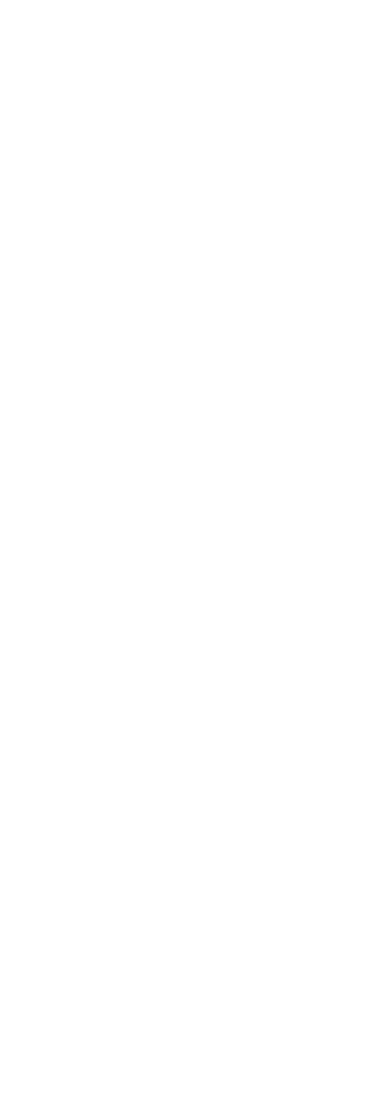
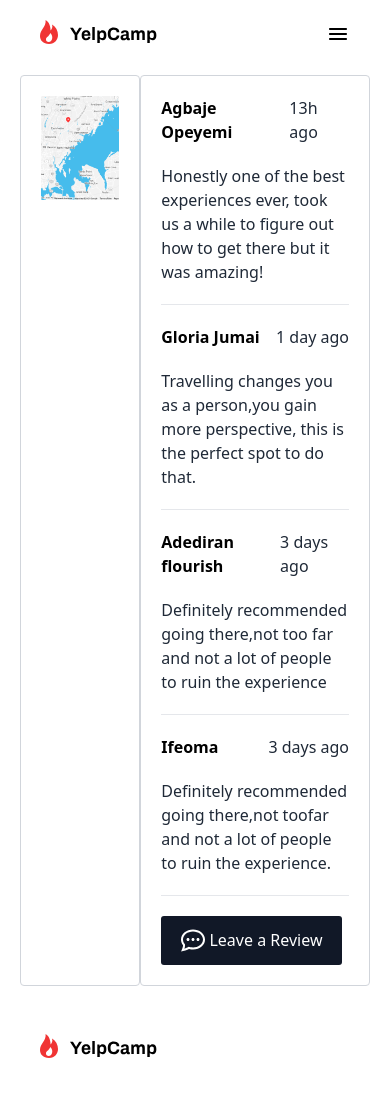
Before and after one commit to SylviaifyX/yelp-camp, a plain HTML site: page camp-ground.html in a window 390 px wide. Before the commit the page ends 844 px from the top, so only its background shows below. Drawn offline with nearby package versions, Linux system fonts and the light colour scheme.

Commit message:
Update camp-ground.html

```diff
--- a/camp-ground.html
+++ b/camp-ground.html
@@ -1,15 +1,130 @@
 <!DOCTYPE html>
 <html lang="en">
-  <head>
-    <meta charset="UTF-8" />
-    <meta http-equiv="X-UA-Compatible" content="IE=edge" />
-    <meta name="viewport" content="width=device-width, initial-scale=1.0" />
-    <link
-      href="https://cdn.jsdelivr.net/npm/tailwindcss@2.2.19/dist/tailwind.min.css"
-      rel="stylesheet"
-    />
-    <link href="./Styles/camp-ground.css" rel="stylesheet">
+<head>
+    <meta charset="UTF-8">
+    <meta http-equiv="X-UA-Compatible" content="IE=edge">
+    <meta name="viewport" content="width=device-width, initial-scale=1.0">
+    <link href="https://cdn.jsdelivr.net/npm/tailwindcss@2.2.19/dist/tailwind.min.css" rel="stylesheet">
+    <style>
+        button{
+            border-radius: 3px;
+        }
+        input{
+            border-radius: 3px;
+        }
+        @media(min-width: 768px) and(max-width:1022px) {
+            .search-btn{
+                width: 100px;
+                margin-left: 10px;
+            }
+        }
+        @media(max-width: 959px){
+            .add-yours {
+                margin-top: 10px;
+            }
+            .nav-infos{
+                display:none;
+            }
+            .hamburger{
+                display:block;
+            }
+            .home-link {
+                display:none
+            }
+            .nav-container{
+                margin-top: 20px;
+                margin-bottom: 20px;
+            }
+        }
+    </style>
     <title>Camp Ground</title>
-  </head>
-  <body></body>
-</html>
+
+</head>
+
+<body>
+    <header>
+        <nav class="nav-container mx-auto flex items-center justify-between px-10">
+            <div class="flex items-center">
+                <a href="index.html"><img src="./Assets/Logo.svg" alt="Logo"></a>
+                <a href="camp-list.html" class="home-link ml-8 text-gray-800 font-semibold">Home</a>
+            </div>
+        <button class="hamburger hidden flex items-center">
+            <img src="./Assets/Hamburger Menu.svg" alt="Logo">
+        </button>
+        <div class="nav-infos flex items-center">
+            <a href="#" class="text-gray-600 font-semibold">Login</a>
+            &nbsp;
+            <button class="primary-btn ml-6 bg-gray-900 px-5 py-3 hover:bg-gray-500 text-white mt-5">
+                Create an account
+            </button>
+        </div>
+        </nav>
+</header>
+<section class="main-container flex lg:flex-row justify-between p-10 px-5 py-2 lg:px-10 lg:pt-12">
+    <aside class="map-div lg:w-1/3 lg:h-2/4 border border-gray-300 rounded lg:p-12 p-5">
+        <img class="map w-full lg:h-full" src="./Assets/Map.png" alt="map">
+ </aside>
+ <main class="lg:w-3/5">
+    <section id="campground-container" class="lg:p-12 p-5 lg:mt-10 border border-gray-300 rounded">
+        <div>
+            <div class="flex flex-row justify-between mb-5">
+                <h3 class="font-bold lg:text-xl">Agbaje Opeyemi</h3>
+                <p class="text-gray-800">13h ago</p>
+            </div>
+            <p class="text-gray-800 mb-5">
+            Honestly one of the best experiences ever,
+            took us a while to figure out how to get there but it was amazing!
+            </p>
+        </div>
+        <hr class="mb-5">
+        <div>
+            <div class="flex flex-row justify-between mb-5">
+                <h3 class="font-bold lg:text-xl">Gloria Jumai</h3>
+                <p class="text-gray-800">1 day ago </p>
+            </div>
+            <p class="text-gray-800 mb-5">
+            Travelling changes you as a person,you gain more perspective,
+            this is the perfect spot to do that.
+            </p>
+        </div>
+        <hr class="mb-5">
+        <div>
+            <div class="flex flex-row justify-between mb-5">
+                <h3 class="font-bold lg:text-xl">Adediran flourish</h3>
+                <p class="text-gray-800">3 days ago</p>
+            </div>
+            <p class="text-gray-800 mb-5">
+            Definitely recommended going there,not too far and not a lot of
+            people to ruin the experience
+            </p>
+        </div>
+        <hr class="mb-5">
+        <div>
+            <div class="flex flex-row justify-between mb-5">
+                <h3 class="font-bold lg:text-xl">Ifeoma</h3>
+                <p class="text-gray-800">3 days ago</p>
+            </div>
+            <p class="text-gray-800 mb-5">
+             Definitely recommended going there,not toofar and not a lot of people to ruin the experience.
+            </p>
+        </div>
+        <hr class="mb-5">
+
+        <div class="flex flex-row lg:place-content-end">
+            <button class="primary-btn flex flex-row bg-gray-900 px-5 py-3 hover: bg-gray-500 text-white">
+            <img src="./Assets/Chat Bubble.svg" alt="">
+            &nbsp;Leave a Review
+
+            </button>
+        </div>
+    </section>
+  </main>
+</section>
+
+<footer class="p-10">
+    <img src="./Assets/Logo.svg" alt="logo">
+</footer>
+<script src="./Javascript/camp-ground.js"></script>
+
+</body>
+</html
```
